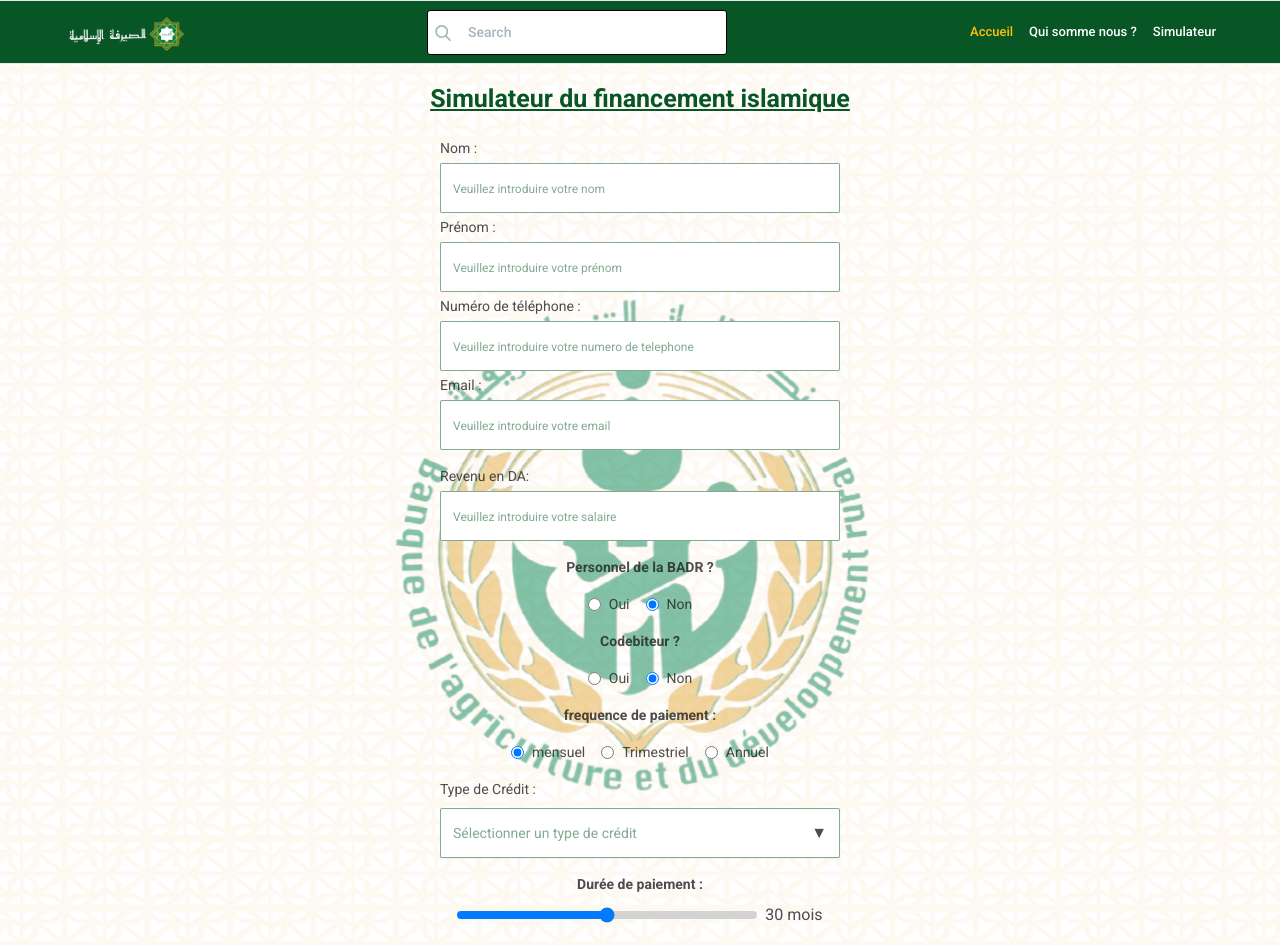
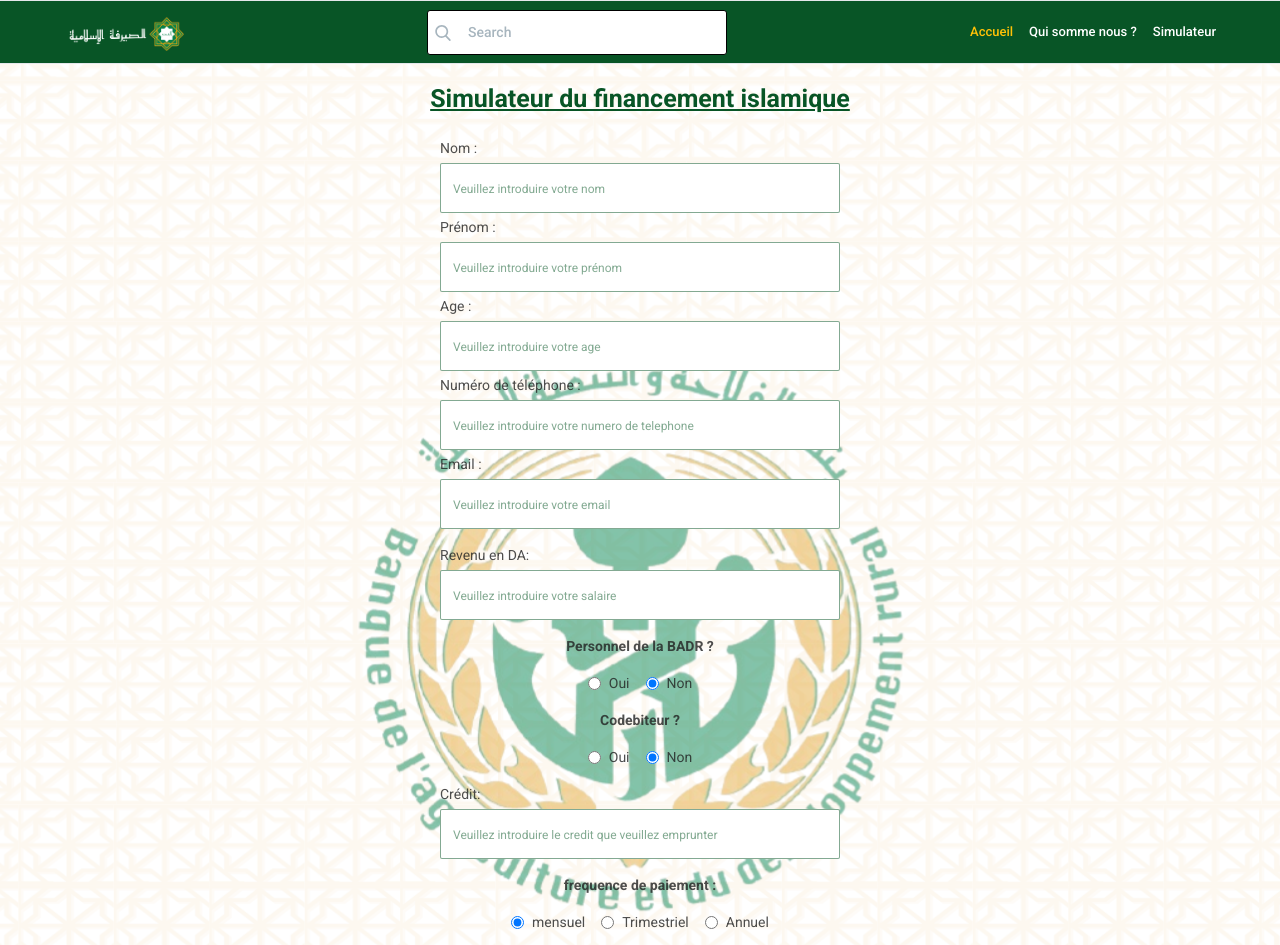
Before and after one commit to hind23/BADR_STAGE, a React (Vite) app: page /simulateur in a window 1280 px wide. Shown: the top 945 px of the page. Built offline with nearby package versions, Linux system fonts and the light colour scheme.

Commit message:
latest version

```diff
--- a/src/components/Form.jsx
+++ b/src/components/Form.jsx
@@ -151,6 +151,26 @@ export const Form = () => {
           </div>
 
           <div className="flex flex-col space-y-1">
+            <label className="text-[#202121]/80 text-[14px]" htmlFor="age">
+              Age :
+            </label>
+            <input
+              className="border border-[#085526]/50 placeholder-[#085526]/50 text-[#202121]/80 xxs:w-[300px] w-[200px] lg:w-[400px] placeholder:text-[12px] text-[16px] rounded-[2px] focus:outline-none p-3"
+              id="age"
+              name="age"
+              type="text"
+              value={formik.values.age}
+              onChange={formik.handleChange}
+              placeholder="Veuillez introduire votre age"
+            />
+            {formik.errors.age && formik.touched.age && (
+              <div className="text-red-500 text-[12px]">
+                {formik.errors.age}
+              </div>
+            )}
+          </div>
+
+          <div className="flex flex-col space-y-1">
             <label className="text-[#202121]/80 text-[14px]" htmlFor="num">
               Numéro de téléphone :
             </label>
@@ -286,7 +306,6 @@ export const Form = () => {
               </div>
             )}
 
-
 <label className="text-[#202121]/80 text-[14px]" htmlFor="SalaireCod">
            Age codebiteur :
             </label>
@@ -308,6 +327,28 @@ export const Form = () => {
 
 
         )}
+
+        <div className="flex flex-col space-y-1">
+            <label className="text-[#202121]/80 text-[14px]" htmlFor="credit">
+              Crédit:
+            </label>
+            <input
+              className="border border-[#085526]/50 placeholder-[#085526]/50 text-[#202121]/80 xxs:w-[300px] w-[200px] lg:w-[400px] placeholder:text-[12px] text-[16px] rounded-[2px] focus:outline-none p-3"
+              id="credit"
+              name="credit"
+              type="text"
+              value={formik.values.credit}
+              onChange={formik.handleChange}
+              placeholder="Veuillez introduire le credit que veuillez emprunter"
+            />
+            {formik.errors.credit && formik.touched.credit && (
+              <div className="text-red-500 text-[12px]">
+                {formik.errors.credit}
+              </div>
+            )}
+          </div>
+
+
 
 <div className="flex flex-col items-center space-y-4">
           <label className="text-[#202121]/80 text-left text-[14px] font-bold">
--- a/src/schemas/index.js
+++ b/src/schemas/index.js
@@ -1,12 +1,14 @@
 import * as yup from 'yup';
 export const basicschema=yup.object().shape({
-   email : yup.string().email("S'il vous plait entrez un email valide !").required("Ce champs est obligatoire !"),
+   email : yup.string().email("S'il vous plait entrez un email valide !"),
    num :  yup.string().length(10,"short").required("Ce champs est obligatoire !"),
    Prenom : yup.string().required("Ce champs est obligatoire !"),
    Nom : yup.string().required("Ce champs est obligatoire !"),
+   age : yup.string().required("Ce champs est obligatoire !"),
    salaire : yup.string().required("Ce champs est obligatoire !"),
    SalaireCod : yup.string().required("Ce champs est obligatoire !"),
    Agecod : yup.string().required("Ce champs est obligatoire !"),
    jiddia: yup.string().required("Ce champs est obligatoire !"),
+   credit: yup.string().required("Ce champs est obligatoire !"),
 
 })
```
